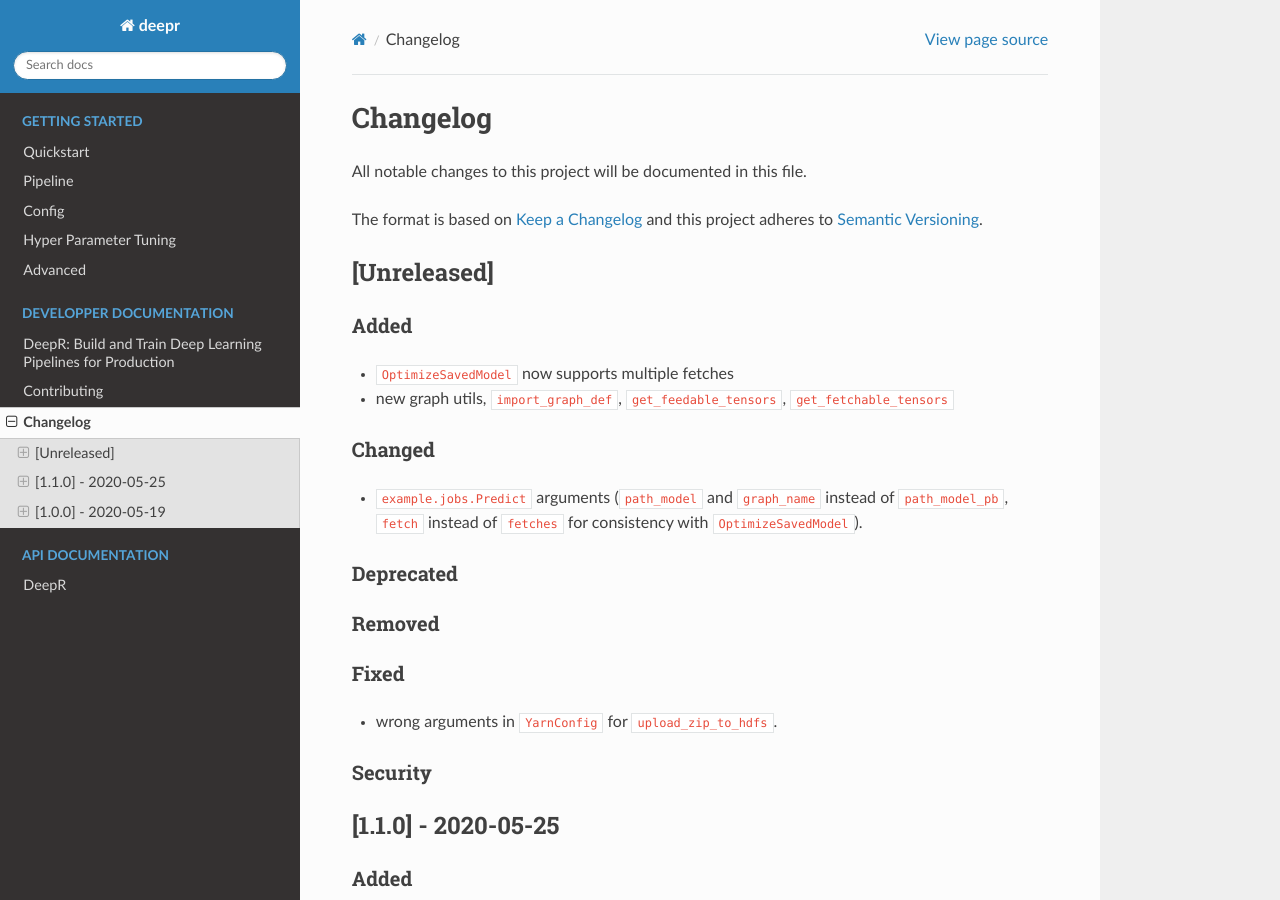
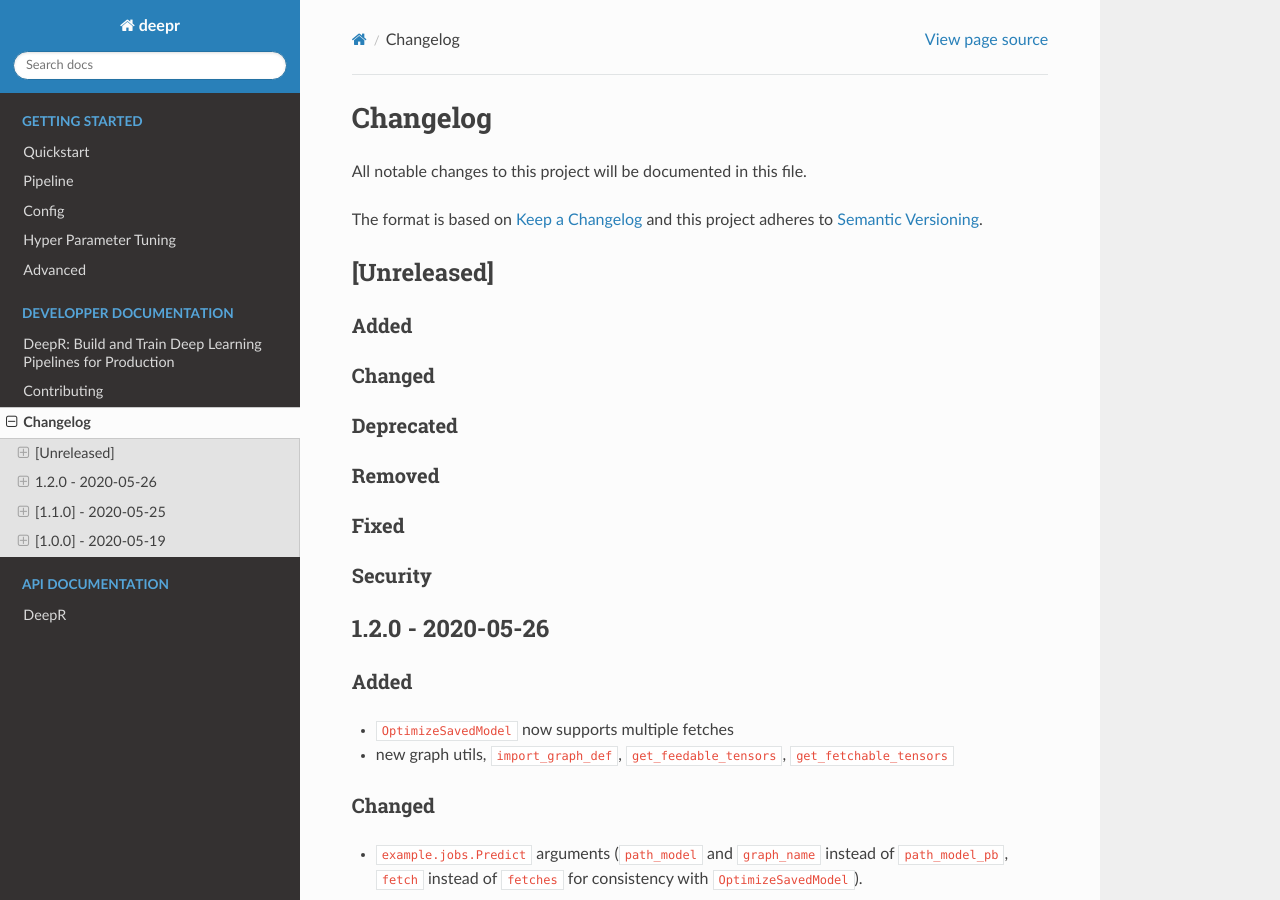
Before and after one commit to criteo/deepr, a Sphinx documentation site: the page built from docs/CHANGELOG.rst, in a window 1280 px wide and 900 px high. Built offline with Sphinx 7.4.7 and the Read the Docs theme 2.0.0, drawn with Linux system fonts in a browser that asks for light colours; pages that are not in the unit, such as notebooks, are missing from menus.

Commit message:
Release 1.2.0

```diff
--- a/deepr/version.py
+++ b/deepr/version.py
@@ -1,4 +1,4 @@
 # pylint: disable=all
 
-__version__ = "1.1.0"
+__version__ = "1.2.0"
 __author__ = "Criteo"
--- a/docs/CHANGELOG.rst
+++ b/docs/CHANGELOG.rst
@@ -6,9 +6,24 @@ All notable changes to this project will be documented in this file.
 The format is based on `Keep a Changelog <http://keepachangelog.com/>`_
 and this project adheres to `Semantic Versioning <http://semver.org/>`_.
 
-
 [Unreleased]
 ------------
+
+Added
+~~~~~
+Changed
+~~~~~~~
+Deprecated
+~~~~~~~~~~
+Removed
+~~~~~~~
+Fixed
+~~~~~
+Security
+~~~~~~~~
+
+1.2.0 - 2020-05-26
+------------------
 
 Added
 ~~~~~
```
